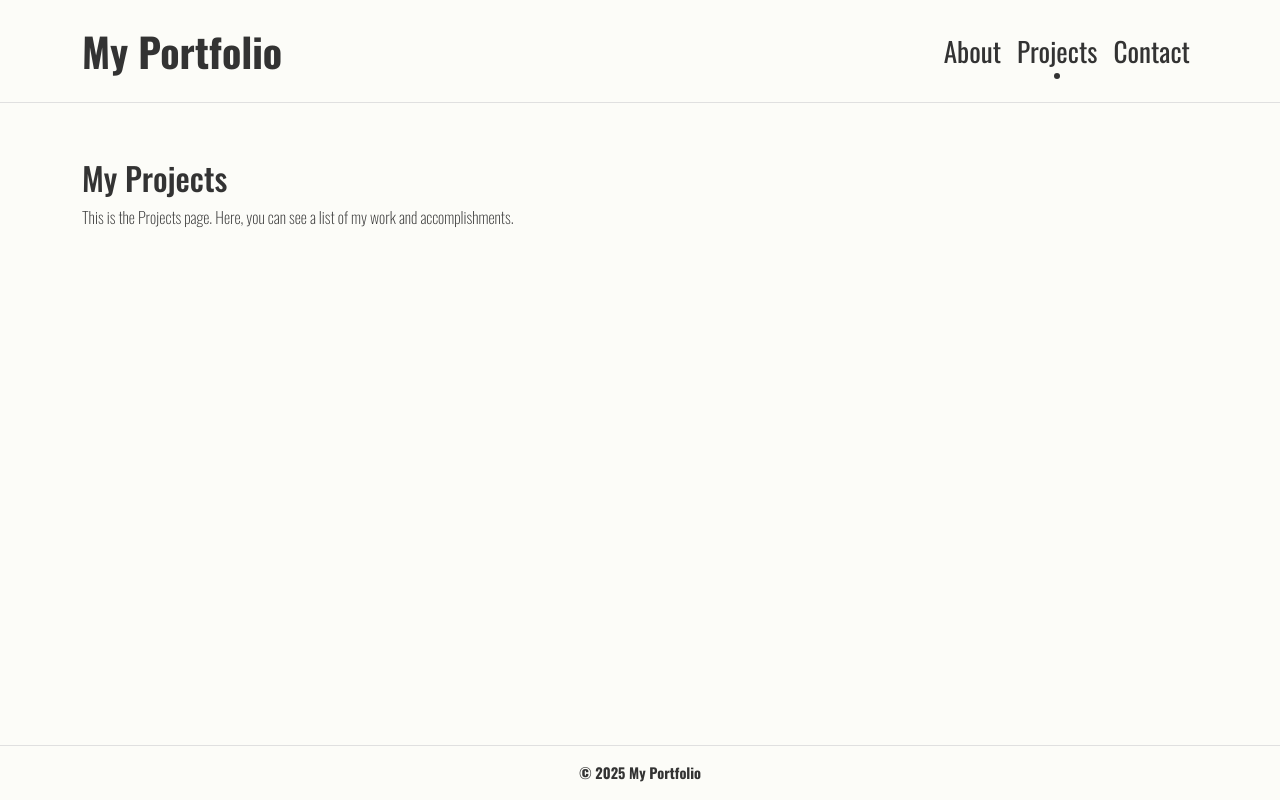
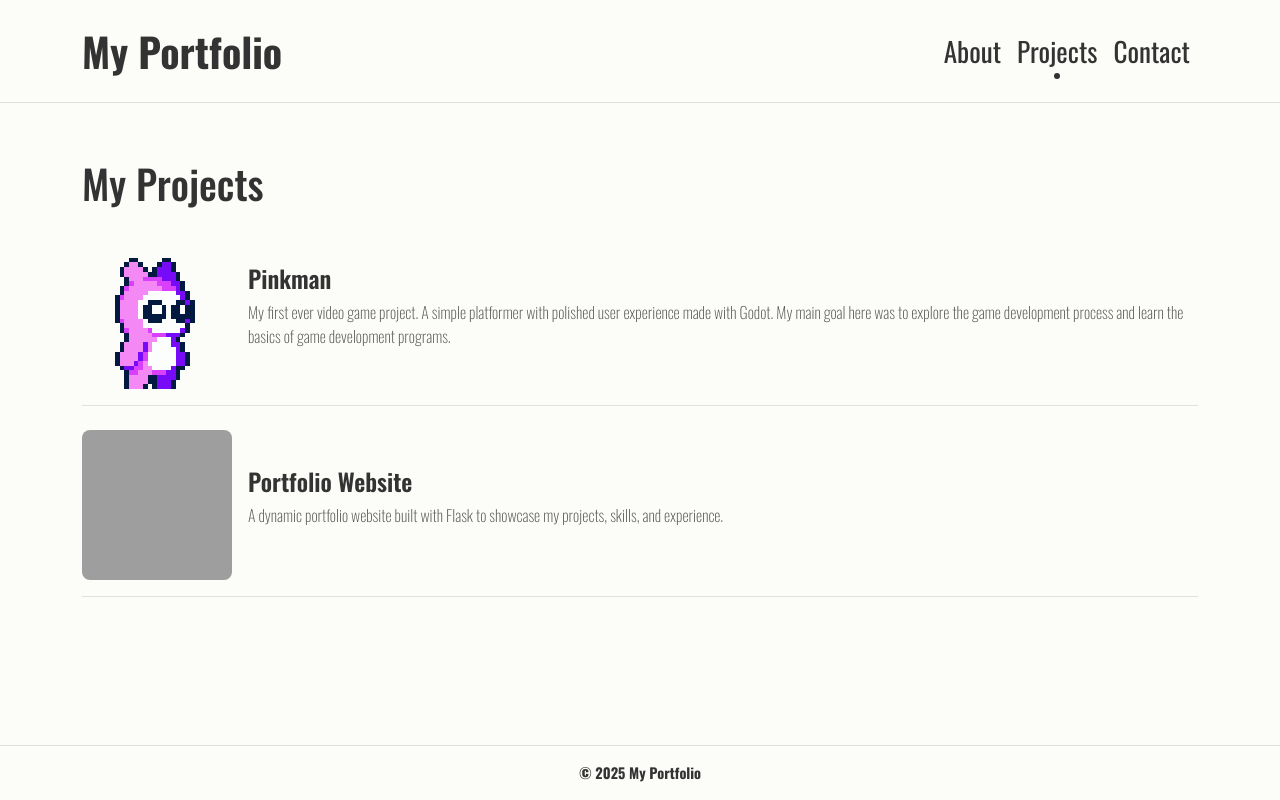
Before and after one commit to KacperMn/website-portfolio, a Flask app: page /projects in a window 1280 px wide. Run offline with Flask 2, Linux system fonts and the light colour scheme; grey boxes are pictures that could not be loaded.

Commit message:
Added the project list

```diff
--- a/app/routes.py
+++ b/app/routes.py
@@ -1,6 +1,11 @@
+import json
 from flask import Blueprint, render_template
 
 main = Blueprint('main', __name__)
+
+# Load project data from JSON file
+with open("app/static/projects.json") as f:
+    projects = json.load(f)
 
 @main.route("/")
 def home():
@@ -11,8 +16,8 @@ def about():
     return render_template("about.html")
 
 @main.route("/projects")
-def projects():
-    return render_template("projects.html")
+def projects_page():
+    return render_template("projects.html", projects=projects)
 
 @main.route("/contact")
 def contact():
--- a/app/static/css/styles.css
+++ b/app/static/css/styles.css
@@ -133,3 +133,42 @@ form .btn-primary:focus {
     background-color: #705c77; /* Keep the same background color on focus */
     outline: none; /* Remove default focus outline */
 }
+
+/* Project List Styling */
+.project-list {
+    margin-top: 2rem;
+}
+
+.project-item {
+    display: flex;
+    align-items: center;
+    border-bottom: 1px solid var(--navbar-border-color);
+    padding-bottom: 1rem;
+    margin-bottom: 1rem;
+}
+
+.project-image {
+    width: 150px;
+    height: 150px;
+    object-fit: cover;
+    border-radius: 8px;
+}
+
+.project-title {
+    font-size: 1.5rem;
+    font-weight: 600;
+    margin-bottom: 0.5rem;
+}
+
+.project-summary {
+    font-size: 1rem;
+    color: #555;
+}
+
+/* Pixel Art Styling */
+.pixel-art {
+    image-rendering: pixelated; /* Ensures sharp edges for pixel art */
+    image-rendering: crisp-edges; /* Fallback for older browsers */
+    width: 150px; /* Maintain aspect ratio */
+    height: 150px; /* Maintain aspect ratio */
+}
--- /dev/null
+++ b/app/static/projects.json
@@ -0,0 +1,14 @@
+[
+    {
+        "title": "Pinkman",
+        "summary": "My first ever video game project. A simple platformer with polished user experience made with Godot. My main goal here was to explore the game development process and learn the basics of game development programs.",
+        "image": "static/images/pinkman.png",
+        "image_is_px": true
+    },
+    {
+        "title": "Portfolio Website",
+        "summary": "A dynamic portfolio website built with Flask to showcase my projects, skills, and experience.",
+        "image": "static/images/portfolio.png",
+        "image_is_px": false
+    }
+]
--- a/app/templates/base.html
+++ b/app/templates/base.html
@@ -27,7 +27,7 @@
                         <a class="nav-link {% if request.endpoint == 'main.about' %}active{% endif %}" href="{{ url_for('main.about') }}">About</a>
                     </li>
                     <li class="nav-item">
-                        <a class="nav-link {% if request.endpoint == 'main.projects' %}active{% endif %}" href="{{ url_for('main.projects') }}">Projects</a>
+                        <a class="nav-link {% if request.endpoint == 'main.projects_page' %}active{% endif %}" href="{{ url_for('main.projects_page') }}">Projects</a>
                     </li>
                     <li class="nav-item">
                         <a class="nav-link {% if request.endpoint == 'main.contact' %}active{% endif %}" href="{{ url_for('main.contact') }}">Contact</a>
--- a/app/templates/projects.html
+++ b/app/templates/projects.html
@@ -3,6 +3,16 @@
 {% block title %}Projects - My Portfolio{% endblock %}
 
 {% block content %}
-<h2>My Projects</h2>
-<p>This is the Projects page. Here, you can see a list of my work and accomplishments.</p>
+<h1>My Projects</h1>
+<div class="project-list">
+    {% for project in projects %}
+    <div class="project-item d-flex align-items-center mb-4">
+        <img src="{{ project.image }}" alt="{{ project.title }}" class="project-image {% if project.image_is_px %}pixel-art{% endif %} me-3">
+        <div>
+            <h3 class="project-title">{{ project.title }}</h3>
+            <p class="project-summary">{{ project.summary }}</p>
+        </div>
+    </div>
+    {% endfor %}
+</div>
 {% endblock %}
```
Also changed, not shown: app/static/images/Pinkman.png (added), 3 other files.
